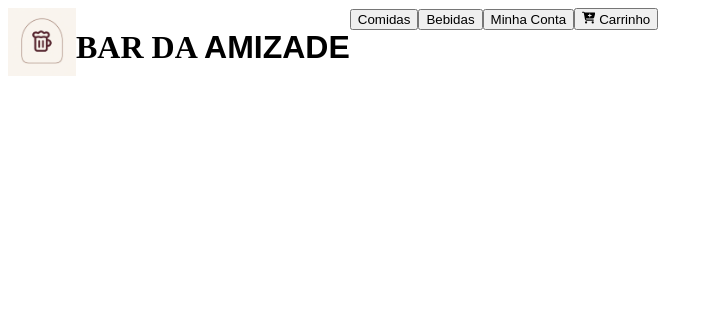
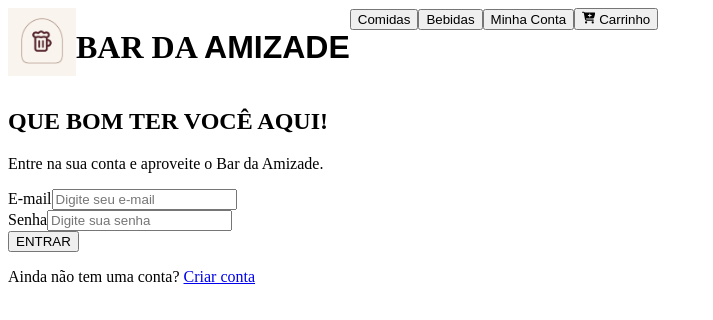
Before and after one commit to Bill-linho/SA-Delivery, a React app in the folder frontend/: page /login in a window 1280 px wide. Shown: the top 320 px of the page, without its empty margins (0-713 px from the left). Built offline with nearby package versions, Linux system fonts and the light colour scheme; the HTML template or start-up script is replaced by a standard one.

Commit message:
feat: layout inicial page login

```diff
--- a/frontend/src/pages/login.jsx
+++ b/frontend/src/pages/login.jsx
@@ -2,8 +2,48 @@ import Header from "../components/Header"
 
 export default function Login() {
     return (
-        <div>
-            <Header/>
+        <div className="login-page">
+            <Header />
+            <main className="login-main">
+                <section className="login-card">
+                    <h1>QUE BOM TER VOCÊ AQUI!</h1>
+                    <p className="login-subtitle">
+                        Entre na sua conta e aproveite o Bar da Amizade.
+                    </p>
+
+                    <form className="login-form">
+                        <div className="login-field">
+                            <label htmlFor="email">E-mail</label>
+                            <input
+                                type="email"
+                                id="email"
+                                name="email"
+                                placeholder="Digite seu e-mail"
+                                required
+                            />
+                        </div>
+
+                        <div className="login-field">
+                            <label htmlFor="password">Senha</label>
+                            <input
+                                type="password"
+                                id="password"
+                                name="password"
+                                placeholder="Digite sua senha"
+                                required
+                            />
+                        </div>
+
+                        <button type="submit" className="login-button">
+                            ENTRAR
+                        </button>
+                    </form>
+
+                    <p className="login-register">
+                        Ainda não tem uma conta? <a href="/cadastro">Criar conta</a>
+                    </p>
+                </section>
+            </main>
         </div>
-    )
+    );
 }
```
